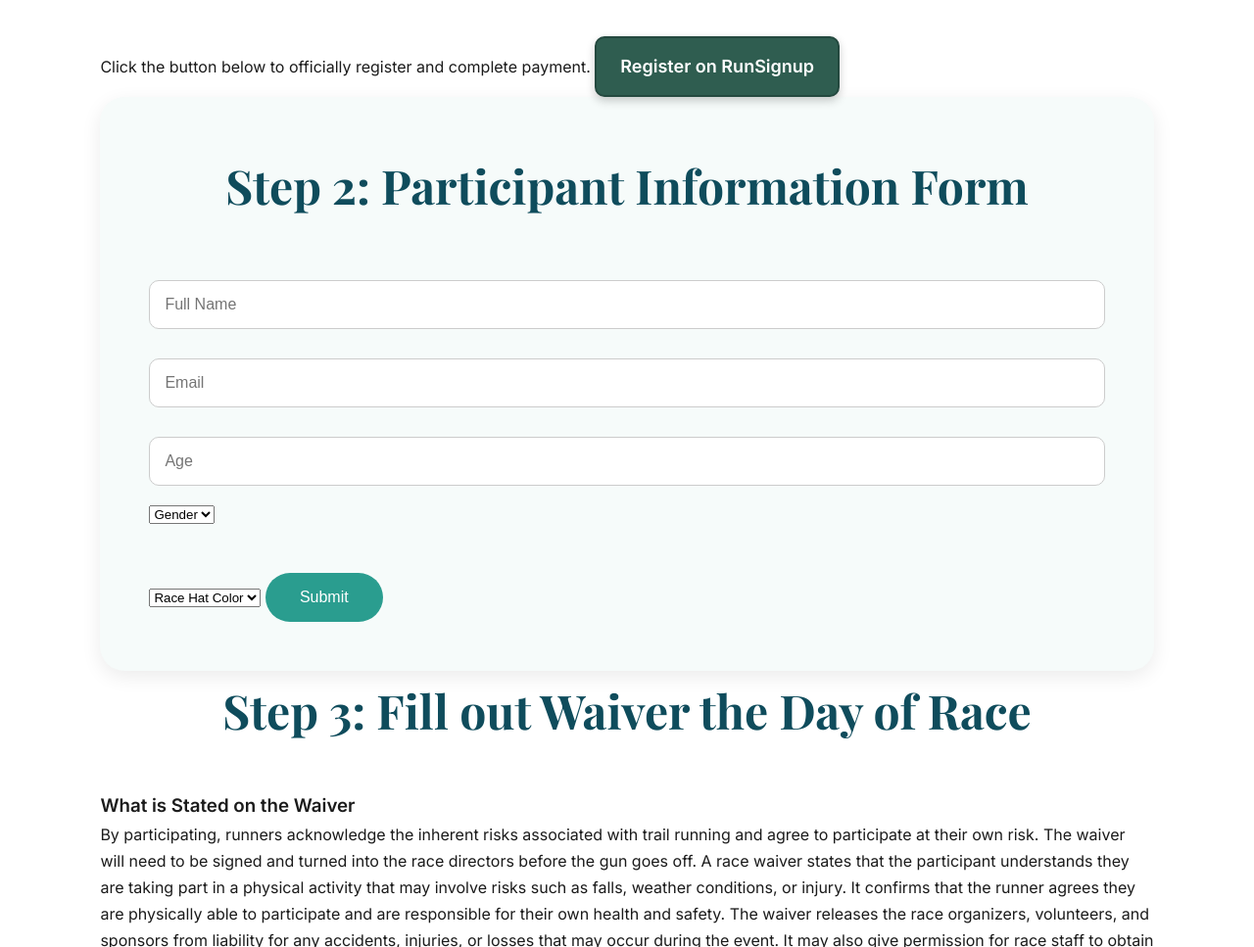
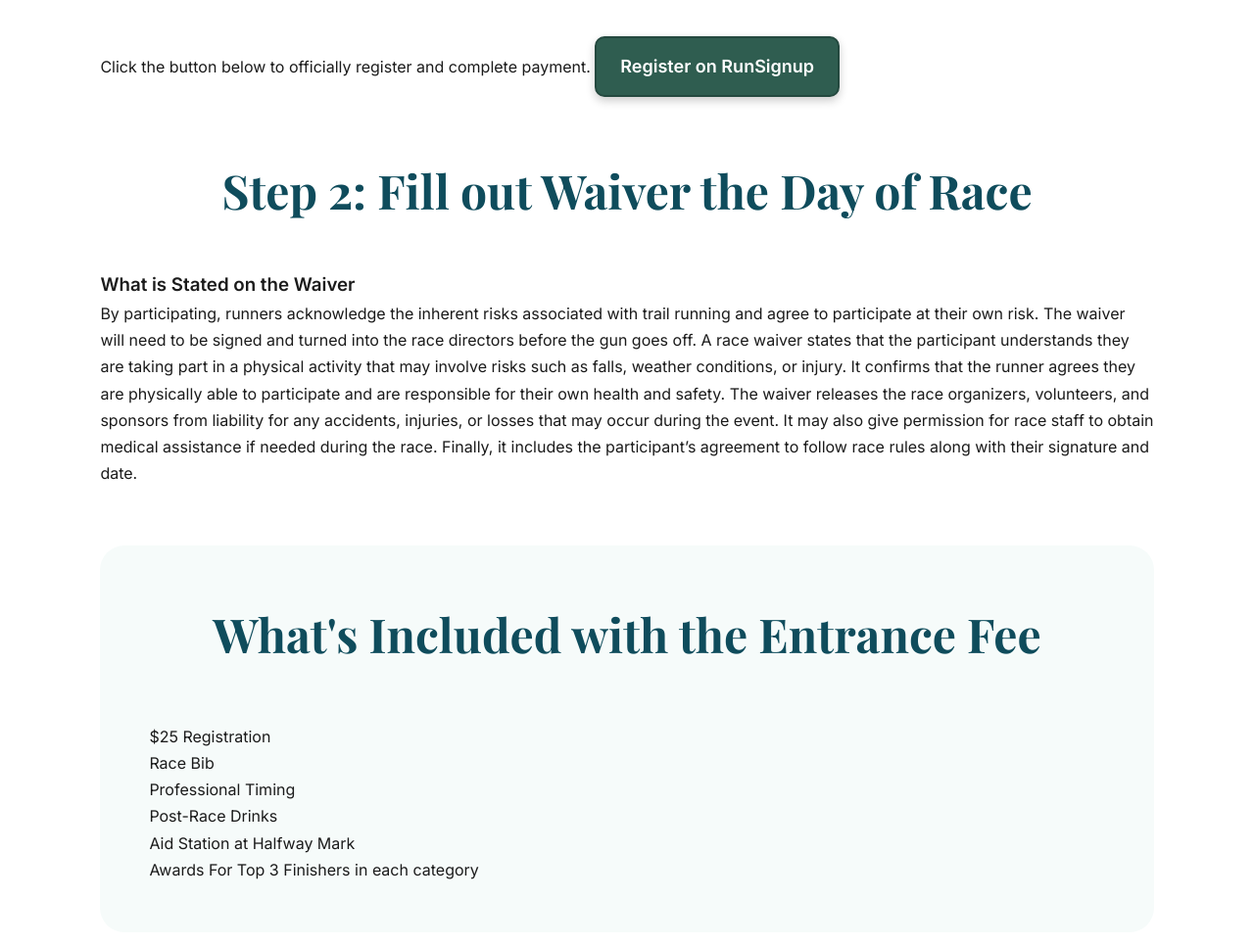
Before and after one commit to 2727cwalker-stack/sunken-city-race, a plain HTML site: page signup.html in a window 1280 px wide. Shown: the part 1290-2257 px from the top of the page at 98% size. Drawn offline with nearby package versions, Linux system fonts and the light colour scheme; files whose address does not match are found by name.

Commit message:
Update signup.html

```diff
--- a/signup.html
+++ b/signup.html
@@ -498,69 +498,12 @@ Click the button below to officially register and complete payment.
 
 </div>
 
-<div class="form-box">
-
-<h2 class="section-title2">
-
-Step 2: Participant Information Form
-
-</h2>
-
-<form id="signupForm">
-
-  <input type="text" name="name" placeholder="Full Name" required>
-
-  <input type="email" name="email" placeholder="Email" required>
-
-  <input type="number" name="age" placeholder="Age" required>
-
-  <select name="gender" required>
-    <option value="">Gender</option>
-    <option value="Male">Male</option>
-    <option value="Female">Female</option>
-    <option value="Other">Other</option>
-  </select>
-
-    <br>
-    <br>
-
-  <select name="shirt" required>
-    <option value="">Race Hat Color</option>
-    <option value="Blue">Blue</option>
-    <option value="White">White</option>
-    <option value="Gray">Gray</option>
-  </select>
-
-  <button type="submit">Submit</button>
-
-</form>
-
-<script>
-document.getElementById("signupForm").addEventListener("submit", async function(e) {
-  e.preventDefault();
-
-  const formData = new URLSearchParams();
-  formData.append("name", this.name.value);
-  formData.append("email", this.email.value);
-  formData.append("age", this.age.value);
-  formData.append("gender", this.gender.value);
-  formData.append("shirt", this.shirt.value);
-
-  await fetch("https://script.google.com/macros/s/AKfycbxyZ3re_ItkQuXwYA76u4FcpOPsFeobQUqDGRQR-NcSMttfgqYeXdVUPAWxV7QN4wroNQ/exec", {
-    method: "POST",
-    body: formData
-  });
-
-  alert("You're officially registered!");
-  this.reset();
-});
-</script>
-
-</div>
+<br>
+<br>
 
 <div class="step">
 
-<h2 class="section-title2">Step 3: Fill out Waiver the Day of Race </h2>
+<h2 class="section-title2">Step 2: Fill out Waiver the Day of Race </h2>
 
 <h3>What is Stated on the Waiver</h3>
 
```
